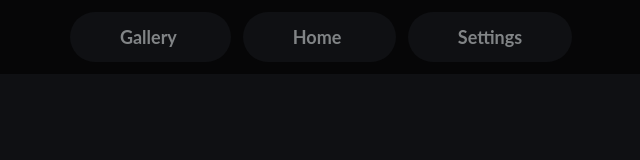
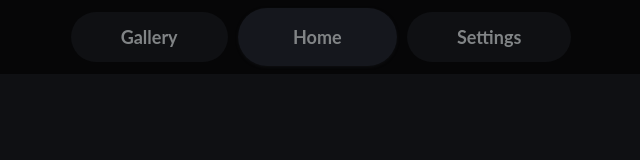
Before and after one commit to Griinzy/game-launcher, an Electron app: page index.html in a window 800 px wide. Shown: the full height of the page, 99-739 px from the left. Drawn offline with Linux system fonts and the light colour scheme.

Commit message:
woo transitions

```diff
--- a/index.html
+++ b/index.html
@@ -10,19 +10,14 @@
   <body>
     <nav class="navbar">
       <ul>
-        <label class="navbtn">
-          <input type="radio" id="home" name="nav" value="gallery">
-          Gallery
-        </label>
-        <label class="navbtn">
+          <input type="radio" id="gallery" name="nav" value="gallery">
+          <label for="gallery">Gallery</label>
           <input type="radio" id="home" name="nav" value="home" checked>
-          Home
-        </label>
-        <label class="navbtn">
-          <input type="radio" id="settings" name="nav" value="settings">
-          Settings
-        </label>
+          <label for="home">Home</label>
+          <input type="radio" id="settings" name="nav" class="navbtn" value="settings">
+          <label for="settings">Settings</label>
       </ul>
     </nav>
+    <div class="footer"></div>
   </body>
 </html>
--- a/main.js
+++ b/main.js
@@ -1,8 +1,8 @@
 const { app, BrowserWindow } = require('electron')
 const createWindow = () => {
     const win = new BrowserWindow({
-      //width: 800,
-      //height: 600
+      width: 800,
+      height: 600,
       autoHideMenuBar: true
     })
     //win.removeMenu()
--- a/style.css
+++ b/style.css
@@ -14,19 +14,32 @@ body{
     justify-content: center;
     background-color: #060607;
     padding: 8px;
+    overflow: hidden;
+}
+.footer{
+    position: fixed;
+    background-color: #060607;
+    width: 100%;
+    height: 50px;
+    bottom: 0;
 }
 label{
     color: #818486;
     background-color: #0F1013;
-    margin: 6px;
+    margin: 3px;
     padding: 14px;
     padding-left: 50px;
     padding-right: 50px;
     border-radius: 30px;
+    transition: background-color 0.3s ease-in, padding 0.3s ease-in, padding-left 0.3s ease-in, padding-right 0.3s ease-in;
 }
-input[type="radio"] {
+input[name="nav"] {
     display: none;
 }
-input:checked{
-    background-color: #6278b8
+input[name="nav"]:checked + label{
+    background-color: #15171D;
+    padding: 18px;
+    padding-left: 55px;
+    padding-right: 55px;
+    box-shadow: 0px 1px 3px #0e0f11;
 }
```
